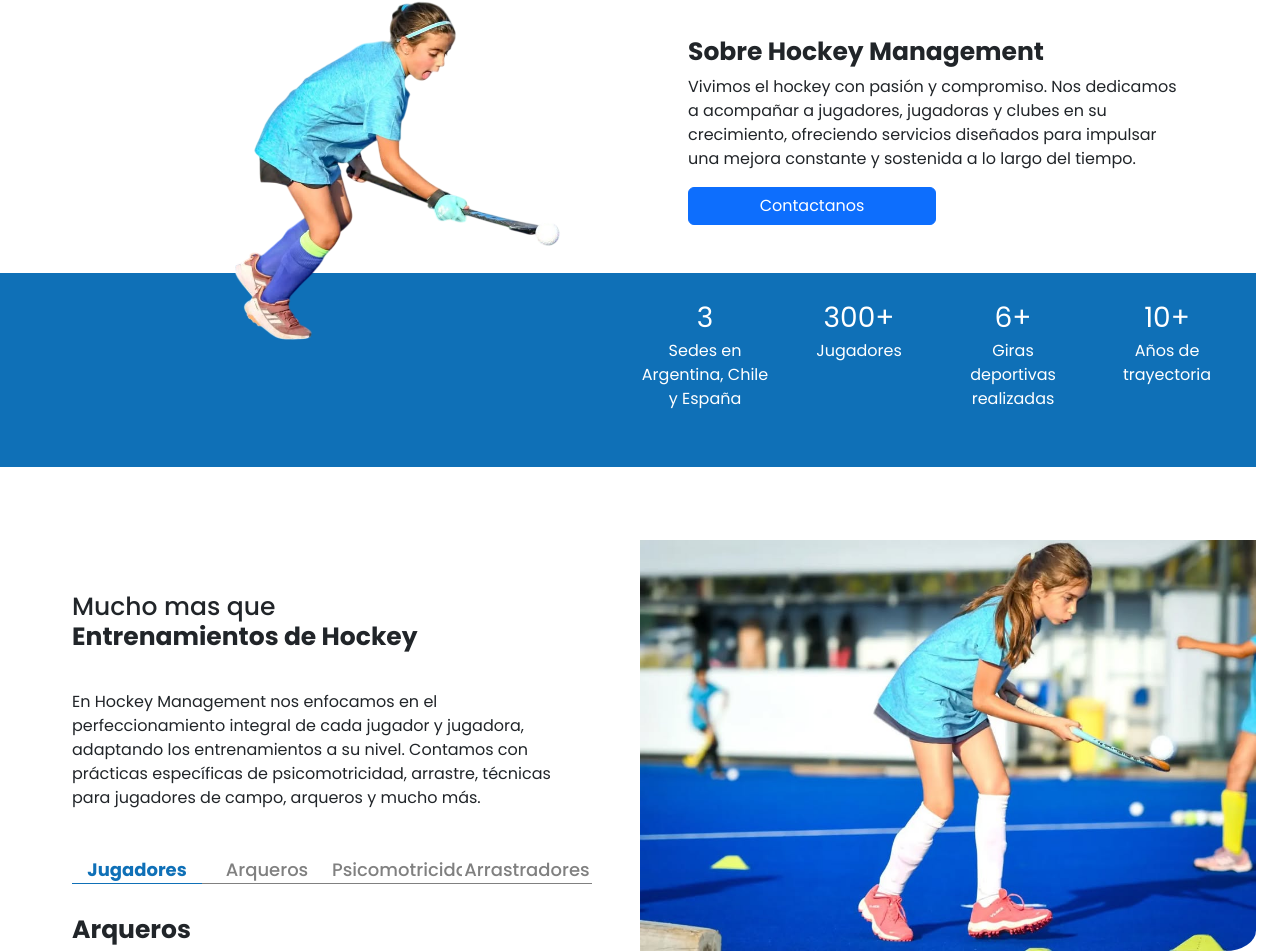
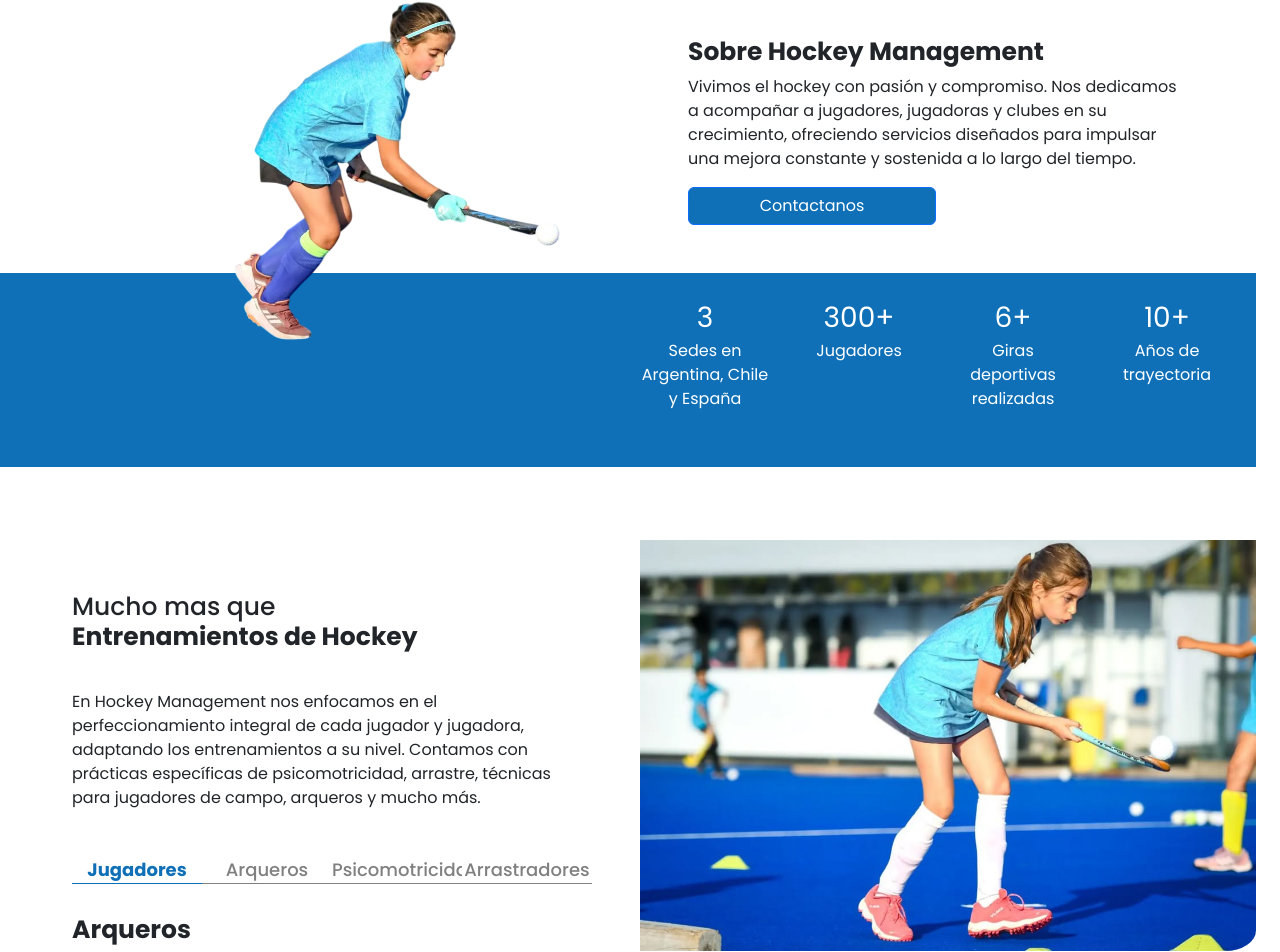
Before and after one commit to juliangonend/Hm-Page, a React (Vite) app: page / in a window 1280 px wide. Shown: the part 837-1789 px from the top of the page. Built offline with nearby package versions, Linux system fonts and the light colour scheme; a web font is replaced by a local one.

Commit message:
color button

```diff
--- a/src/Components/AboutUs.module.css
+++ b/src/Components/AboutUs.module.css
@@ -15,7 +15,7 @@
     font-weight: bolder;
 }
 .button{
-background-color:'var(--primary-color';
+background-color: var(--primary-color);
 width:50%;
 }
 
```
